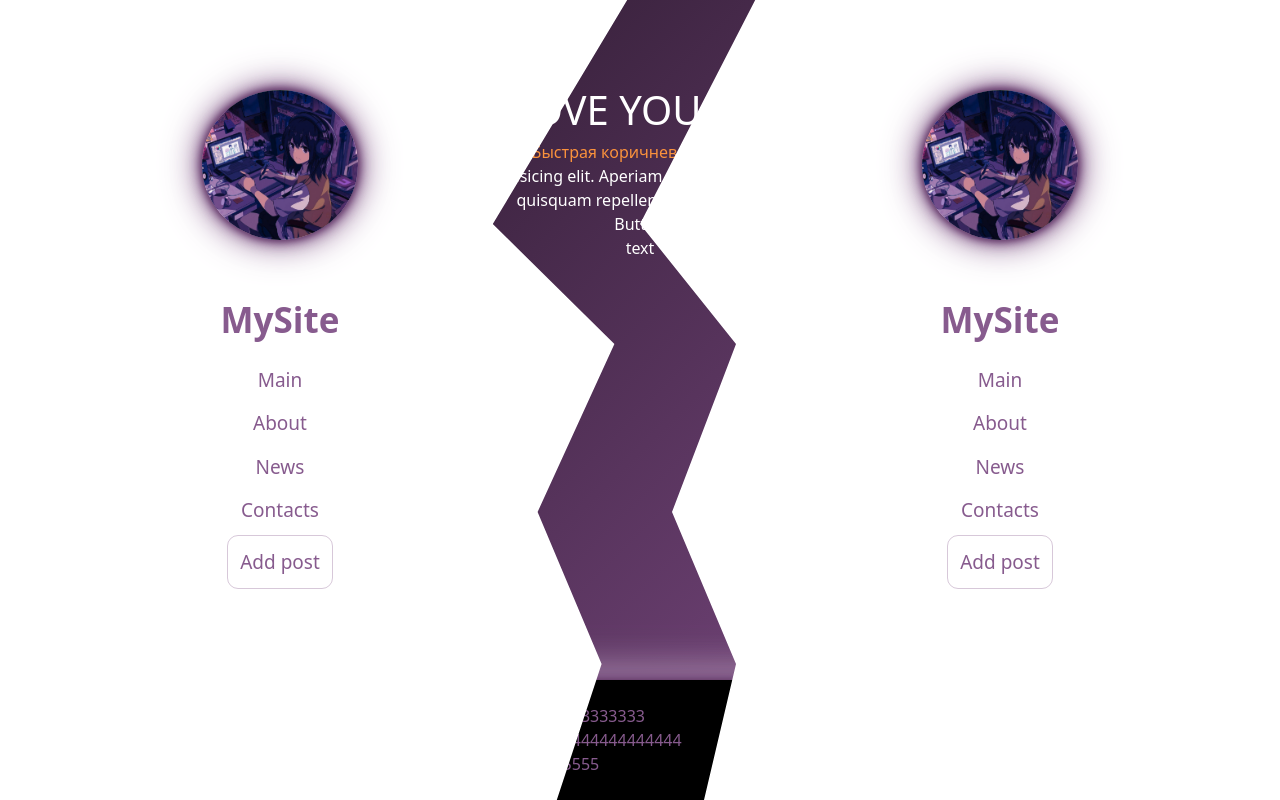
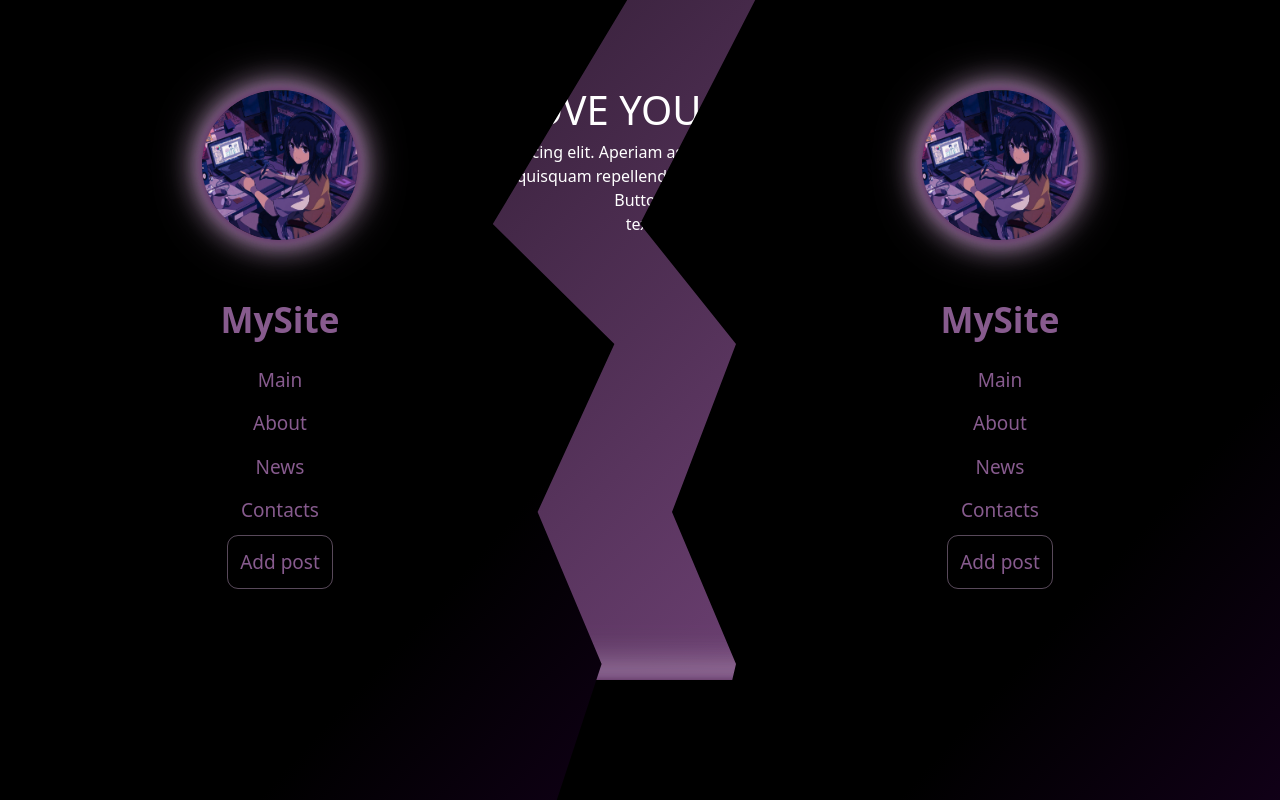
Before and after one commit to butterfly525/Django, a Django app: page / in a window 1280 px wide. Run offline with Django 4.2, Linux system fonts and the light colour scheme; some libraries are stand-ins or nearby versions.

Commit message:
last change

```diff
--- a/myproject/main/static/main/css/main.css
+++ b/myproject/main/static/main/css/main.css
@@ -25,11 +25,15 @@
     padding: 0 20px;
 }
 
+.nav-link{
+    padding: 5px;
+}
+
 aside{
-    /*background: linear-gradient(132deg, rgba(0,0,0,1) 47%, rgba(34,0,47,1) 70%, rgba(42,0,59,1) 77%, rgba(54,0,78,1) 83%, rgba(58,0,84,1) 87%, rgba(64,0,94,1) 91%, rgba(68,0,101,1) 94%, rgba(70,0,106,1) 97%, rgba(79,0,119,1) 100%);
-    background-size: 250% 250%;*/
+    background: linear-gradient(132deg, rgba(0,0,0,1) 47%, rgba(34,0,47,1) 70%, rgba(42,0,59,1) 77%, rgba(54,0,78,1) 83%, rgba(58,0,84,1) 87%, rgba(64,0,94,1) 91%, rgba(68,0,101,1) 94%, rgba(70,0,106,1) 97%, rgba(79,0,119,1) 100%);
+    background-size: 250% 250%;
     animation: gradient 8s ease infinite;
-    background-color: white;
+/*    background-color: white;*/
     text-align: center;
     position: fixed;
     width: 50%;
@@ -45,7 +49,7 @@
     height: 100%;
     -webkit-transition: left 0.3s;
     -moz-transition: left 0.3s;
-    transition: left 0.5s;
+    transition: left 1s;
 }
 
 #nav_panel_r{
@@ -56,7 +60,7 @@
     height: 100%;
     -webkit-transition: right 0.3s;
     -moz-transition: right 0.3s;
-    transition: right 0.5s;
+    transition: right 1s;
 }
 
 @keyframes gradient {
@@ -235,3 +239,23 @@
     text-decoration: none;
     transform: scale(1.06);
 }
+
+#preloader{
+    position: fixed;
+    vertical-align: middle;
+    top: 0;
+    left: 0;
+    right: 0;
+    bottom: 0;
+    background: rgb(70 0 106 / 73%);
+    text-align: center;
+    z-index: 1999;
+    opacity: 0; /* Начальная прозрачность */
+    transition: opacity 1s ease-in-out; /* Плавное изменение прозрачности */
+}
+
+#preloader h3{
+    margin-top: 50vh;
+    font-size: 50px;
+
+}
--- a/myproject/main/static/main/js/main.js
+++ b/myproject/main/static/main/js/main.js
@@ -1,6 +1,6 @@
-document.querySelector('.ava').addEventListener('click', function() {
+/*document.querySelector('.ava').addEventListener('click', function() {
     const newDiv = document.createElement('div');
-    const parentElement = document.getElementById('nav_panel');
+    const parentElement = document.getElementById('nav_panel_r');
     parentElement.appendChild(newDiv);
     newDiv.setAttribute('class', 'image-fullscreen cursor-zoom-out');
     var imageUrl = this.src;
@@ -9,11 +9,11 @@
     fullscreenImage.style.display = 'block';
     var fullscreenImage = document.querySelector('.image-fullscreen');
     fullscreenImage.addEventListener('click', function() {
-        var parent = document.getElementById('nav_panel');
+        var parent = document.getElementById('nav_panel_r');
         var child = document.querySelector('.image-fullscreen');
         parent.removeChild(child);
     });
-});
+});*/
 
 document.getElementById('nav_panel_l').addEventListener('click', function() {
     var aside = document.getElementById('nav_panel_l');
@@ -64,19 +64,3 @@
         document.getElementById('nav_toggle_l').checked = false;
     }*/
 });
-
-/*
-document.querySelector('#nav_links').addEventListener('click', function(e) {
-    e.preventDefault(); // Отменяем стандартное действие ссылки
-    var url = this.getAttribute('href'); // Получаем URL ссылки
-  alert(url);
-    var xhttp = new XMLHttpRequest();
-    xhttp.onreadystatechange = function() {
-      if (this.readyState == 4 && this.status == 200) {
-        document.querySelector('.features').innerHTML = this.responseText;
-      }
-    };
-    xhttp.open("GET", url, true);
-    xhttp.send();
-  });
-});*/
--- /dev/null
+++ b/myproject/main/static/main/js/navigation.js
@@ -0,0 +1,59 @@
+/*Обновление селектора с классом features без jquery*/
+/*
+var navLinks = document.querySelectorAll('.nav-link');
+navLinks.forEach(function(link) {
+  link.addEventListener('click', function(e) {
+    e.preventDefault(); // Отменяем стандартное действие ссылки
+    var url = this.getAttribute('href'); // Получаем URL ссылки
+
+    var xhttp = new XMLHttpRequest();
+    xhttp.onreadystatechange = function() {
+      if (this.readyState == 4 && this.status == 200) {
+      var parser = new DOMParser();
+        var doc = parser.parseFromString(this.responseText, "text/html");
+        var newFeatures = doc.querySelector('.features');
+        if (newFeatures) {
+          document.querySelector('.features').innerHTML = newFeatures.innerHTML;
+        }
+        var aside_r = document.getElementById('nav_panel_r');
+        var aside_l = document.getElementById('nav_panel_l');
+        if (!document.getElementById('nav_toggle_r').checked || !document.getElementById('nav_toggle_l').checked) {
+        aside_r.style.right = '-40%';
+        aside_l.style.left = '-40%';
+        document.getElementById('nav_toggle_r').checked = true;
+        document.getElementById('nav_toggle_l').checked = true;
+    }
+      }
+    };
+    xhttp.open("GET", url, true);
+    xhttp.send();
+  });
+});*/
+
+/*Обновление селектора с классом features с jquery*/
+
+
+$('.nav-link').click(function(e) {
+  e.preventDefault(); // Отменяем стандартное действие ссылки
+  /*$('#preloader').show();*/
+  $('#preloader').css('opacity', '1');
+  var url = $(this).attr('href'); // Получаем URL ссылки
+  $.ajax({
+    url: url,
+    type: 'GET',
+    success: function(data) {
+      var newFeatures = $(data).find('.features');
+      if (newFeatures.length > 0) {
+        $('.features').html(newFeatures.html());
+        if (!$('#nav_toggle_r').checked || !$('#nav_toggle_l').checked) {
+            $('#nav_panel_r').css("right", "-40%");
+            $('#nav_panel_l').css("left", "-40%");
+            $('#nav_toggle_r').checked = true;
+            $('#nav_toggle_l').checked = true;
+        }
+      }
+      $('#preloader').css('opacity', '0');
+      /*$('#preloader').hide();*/
+    }
+  });
+});
--- a/myproject/main/templates/main/index.html
+++ b/myproject/main/templates/main/index.html
@@ -5,7 +5,7 @@
 {% block content %}
 <div class="features">
     <h1>{{ title }}</h1>
-    <p class="text-orange-400">Быстрая коричневая лиса...</p>
+
     <p>Lorem ipsum dolor sit amet, consectetur adipisicing elit. Aperiam aspernatur, dolorum facere incidunt libero
         molestias porro quisquam repellendus sunt vero.</p>
     <button class="btn btn-warning">Button</button>
--- a/myproject/main/templates/main/layout.html
+++ b/myproject/main/templates/main/layout.html
@@ -1,5 +1,5 @@
+<!doctype html>
 {% load static %}
-<!doctype html>
 <html lang="en">
 <head>
     <meta charset="UTF-8">
@@ -14,16 +14,19 @@
 <body>
 <input type="checkbox" id="nav_toggle_l" hidden>
 <input type="checkbox" id="nav_toggle_r" hidden>
+<div id="preloader" style="display: none;">
+    <h3>Loading...</h3>
+</div>
 <!--<label >≡</label>-->
 <aside id="nav_panel_l" for="nav_toggle_l" onclick>
     <img src="{% static 'main/img/ava.png' %}" class="ava cursor-zoom-in" alt="logo_icon">
     <div class="logo_div"><span class="logo">MySite</span></div>
     <ul>
-        <li><a href="{% url 'main' %}">Main </a></li>
-        <li><a href="{% url 'about' %}">About</a></li>
-        <li><a href="{% url 'news_home' %}">News</a></li>
-        <li><a href="{% url 'contacts' %}">Contacts </a></li>
-        <li><a href="{% url 'create' %}">
+        <li><a href="{% url 'main' %}" class="nav-link">Main </a></li>
+        <li><a href="{% url 'about' %}" class="nav-link">About</a></li>
+        <li><a href="{% url 'news_home' %}" class="nav-link">News</a></li>
+        <li><a href="{% url 'contacts' %}" class="nav-link">Contacts </a></li>
+        <li><a href="{% url 'create' %}" class="nav-link">
             <button class="p-2 outline outline-1 outline-offset-4 outline-[#AF92B3]/50 rounded-md">Add post</button>
         </a>
         </li>
@@ -35,11 +38,11 @@
     <img src="{% static 'main/img/ava.png' %}" class="ava cursor-zoom-in" alt="logo_icon">
     <div class="logo_div"><span class="logo">MySite</span></div>
     <ul>
-        <li><a href="{% url 'main' %}" class="nav_link">Main </a></li>
-        <li><a href="{% url 'about' %}" class="nav_link">About</a></li>
-        <li><a href="{% url 'news_home' %}" class="nav_link">News</a></li>
-        <li><a href="{% url 'contacts' %}" class="nav_link">Contacts </a></li>
-        <li><a href="{% url 'create' %}" class="nav_link">
+        <li><a href="{% url 'main' %}" class="nav-link">Main </a></li>
+        <li><a href="{% url 'about' %}" class="nav-link">About</a></li>
+        <li><a href="{% url 'news_home' %}" class="nav-link">News</a></li>
+        <li><a href="{% url 'contacts' %}" class="nav-link">Contacts </a></li>
+        <li><a href="{% url 'create' %}" class="nav-link">
             <button class="p-2 outline outline-1 outline-offset-4 outline-[#AF92B3]/50 rounded-md">Add post</button>
         </a>
         </li>
@@ -49,30 +52,23 @@
     <header>
         <div class="logo_div"><span class="logo">MySite</span></div>
         <div id="nav_links">
-            <a href="{% url 'main' %}" class="nav_link">Main </a>
-            <a href="{% url 'about' %}" class="nav_link">About</a>
-            <a href="{% url 'news_home' %}" class="nav_link">News</a>
-            <a href="{% url 'contacts' %}" class="nav_link">Contacts </a>
+            <a href="{% url 'main' %}" class="nav-link">Main </a>
+            <a href="{% url 'about' %}" class="nav-link">About</a>
+            <a href="{% url 'news_home' %}" class="nav-link">News</a>
+            <a href="{% url 'contacts' %}" class="nav-link">Contacts </a>
         </div>
 
     </header>
 
-
     <main>
-
         {% block content %}{% endblock %}
-
     </main>
     <footer>
 
-        <a href="">1111111111</a>
-        <a href="">222222222</a>
-        <a href="">222222222</a>
-        <a href="">3333333333</a>
-        <a href="">44444444444444</a>
-        <a href="">55555</a>
-        <a href="">6666666 66666</a>
-        <a href="">7 7777 777777777</a>
+        <a href="{% url 'main' %}" class="nav-link">Main </a>
+        <a href="{% url 'about' %}" class="nav-link">About</a>
+        <a href="{% url 'news_home' %}" class="nav-link">News</a>
+        <a href="{% url 'contacts' %}" class="nav-link">Contacts </a>
 
     </footer>
 </div>
@@ -80,5 +76,8 @@
 <!--<script src="{% static 'main/js/vanta.cells.min.js' %}"></script>-->
 <!--<script src="{% static 'main/js/animation.js' %}"></script>-->
 <script src="{% static 'main/js/main.js' %}"></script>
+<script src="https://ajax.googleapis.com/ajax/libs/jquery/3.5.1/jquery.min.js"></script>
+<script src="{% static 'main/js/navigation.js' %}"></script>
+
 </body>
 </html>
```
